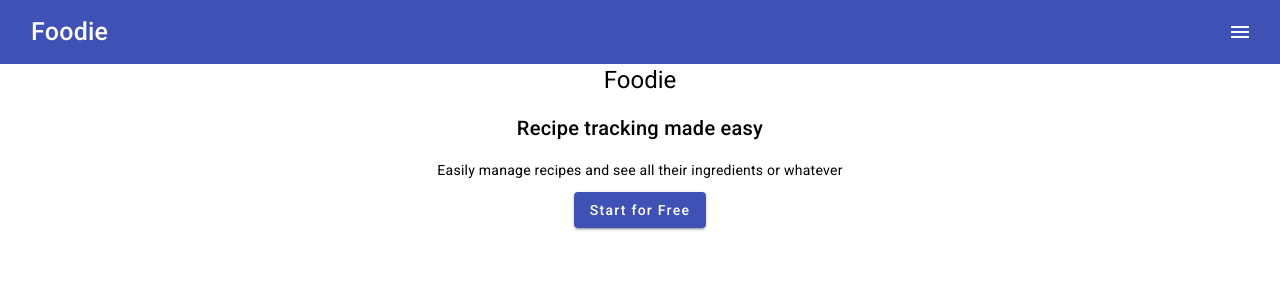
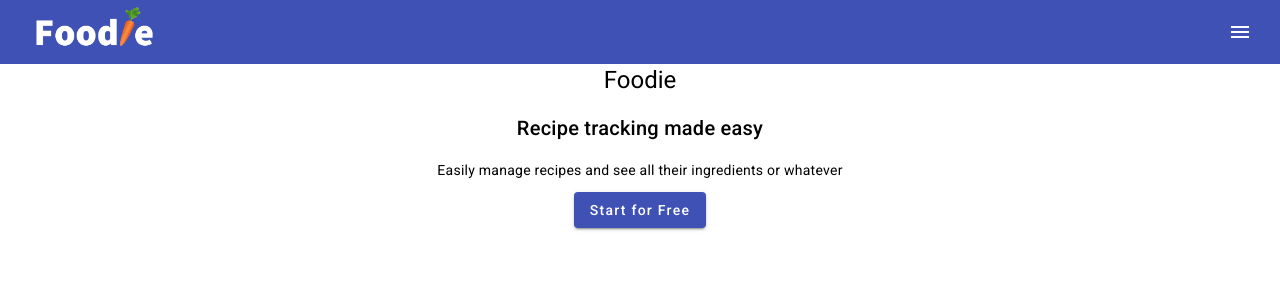
Before and after one commit to DylanDePasquale24/Foodie, an Angular app in the folder Angular Frontend/: page / in a window 1280 px wide. Shown: the top 300 px of the page. Built offline with nearby package versions, Linux system fonts and the light colour scheme.

Commit message:
Add logo into toolbar

```diff
--- a/Angular Frontend/src/app/toolbar/toolbar.component.css
+++ b/Angular Frontend/src/app/toolbar/toolbar.component.css
@@ -1,6 +1,11 @@
 mat-toolbar span{
     flex: 1 1 auto;
-    text-align: left;
     margin-left: 15px;
-    font-size: 125%;
 }
+
+img{
+    height: 80px;
+    margin-top: 20px;
+    position: relative;
+    right : 20px;
+}
--- a/Angular Frontend/src/app/toolbar/toolbar.component.html
+++ b/Angular Frontend/src/app/toolbar/toolbar.component.html
@@ -1,5 +1,5 @@
 <mat-toolbar color="primary">
-    <span>Foodie</span>
+    <span><img src="../../assets/images/Foodie_Logo_White.png"></span>
     <button mat-icon-button
         aria-label="Menu icon in the toolbar"
         [matMenuTriggerFor]="menu">
```
